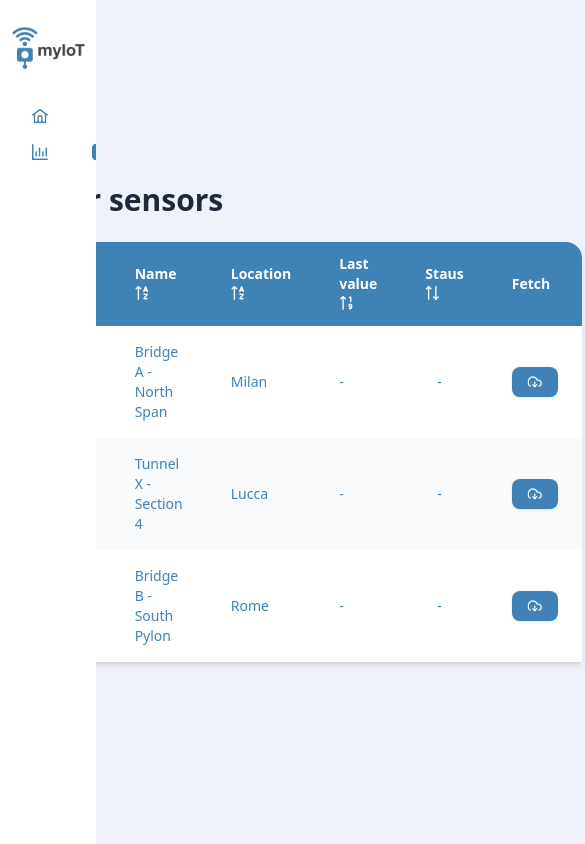
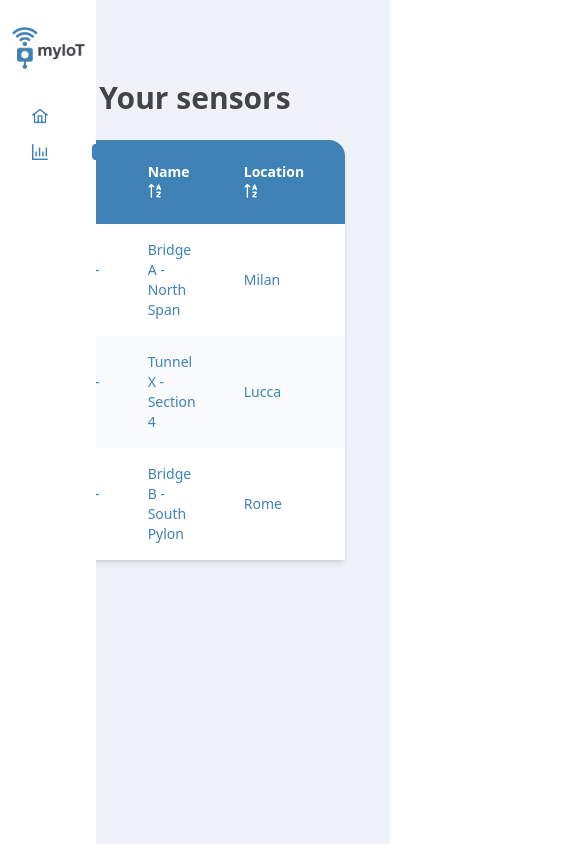
Before and after one commit to nmarmugi/myIoT-dashboard, a Vue app: page /sensorList in a window 390 px wide. Shown: the top 844 px of the page, 585 px wide, since content can reach past the window. Built offline with nearby package versions, Linux system fonts and the light colour scheme.

Commit message:
feat: fix responsive and css style

```diff
--- a/src/assets/main.css
+++ b/src/assets/main.css
@@ -1,11 +1,33 @@
 @import "tailwindcss";
-
-* {
-  box-sizing: border-box;
-}
 
 @theme {
   --color-background: #F0F2F9;
   --color-primaryText: #414548;
   --color-secondaryText: #3F82B6;
 }
+
+* {
+  box-sizing: border-box;
+  scrollbar-width: thin;
+  scrollbar-color: #3F82B6 #F0F2F9;
+}
+
+::-webkit-scrollbar {
+  width: 12px;
+  height: 12px;
+}
+
+::-webkit-scrollbar-track {
+  background: #F0F2F9;
+  border-radius: 10px;
+}
+
+::-webkit-scrollbar-thumb {
+  background-color: #F0F2F9;
+  border-radius: 10px;
+  border: 3px solid #F0F2F9;
+}
+
+::-webkit-scrollbar-thumb:hover {
+  background-color: #F0F2F9;
+}
--- a/src/components/Sidebar/Sidebar.vue
+++ b/src/components/Sidebar/Sidebar.vue
@@ -2,18 +2,20 @@
 import { ref } from 'vue'
 import { navLinks } from './utils/links'
 import NavLink from './components/NavLink.vue'
+import { useRoute } from 'vue-router'
 
 const isOpenSidebar = ref<boolean>(true)
+const route = useRoute()
 </script>
 
 <template>
-    <div :class="['absolute z-50', isOpenSidebar ? 'bg-white' : 'bg-background']">
-        <div :class="['flex flex-col gap-3 items-center bg-white w-24 transition-transform duration-300', isOpenSidebar ? 'translate-x-0 min-h-screen' : '-translate-x-24 h-10 w-10']">
+    <div v-if="navLinks.some(link => link.path === route.path)" :class="['fixed z-50 min-h-screen h-full', isOpenSidebar ? 'bg-white' : 'bg-background h-10 w-0']">
+        <div :class="['flex flex-col gap-3 items-center bg-white w-24 transition-transform duration-300', isOpenSidebar ? 'translate-x-0' : '-translate-x-24']">
             <div class="w-24 cursor-pointer" @click="isOpenSidebar = false">
                 <img src="/images/logo.png" alt="Logo" />
             </div>
             <div class="flex flex-col gap-5 w-full items-center">
-                <NavLink v-for="link in navLinks" :key="link.path" :path="link.path" :icon="link.icon" />
+                <NavLink @click="isOpenSidebar = false" v-for="link in navLinks" :key="link.path" :path="link.path" :icon="link.icon" />
             </div>
         </div>
         <div
--- a/src/views/Home/Home.vue
+++ b/src/views/Home/Home.vue
@@ -3,15 +3,15 @@
 </script>
 
 <template>
-    <div class="w-full min-h-dvh">
-        <div class="w-full pl-28 flex flex-col gap-5 mt-20">
+    <div class="w-full min-h-dvh px-3 md:pl-28">
+        <div class="w-full flex flex-col items-center md:items-start gap-5 mt-20">
             <div class="flex gap-2 items-center">
                 <h1 class="font-bold text-secondaryText text-3xl md:text-4xl lg:text-5xl">
                     IoT Dashboard
                 </h1>
                 <img class="w-5 md:w-6 lg:w-7" src="/images/logoSensor.png" alt="Logo" />
             </div>
-            <p class="text-primaryText max-w-2xl text-lg md:text-xl lg:text-2xl">
+            <p class="text-primaryText w-full text-center md:text-start md:max-w-2xl text-lg md:text-xl lg:text-2xl">
                 Welcome to the IoT sensor monitoring dashboard.
                 Here you can view real-time data collected from devices,
                 analyze key metrics, and maintain full control over the status of your system.
--- a/src/views/NotFound.vue
+++ b/src/views/NotFound.vue
@@ -4,9 +4,9 @@
 
 <template>
     <div class="w-full min-h-dvh flex flex-col justify-center items-center gap-2">
-        <h1 class="font-bold text-primaryText text-2xl">
+        <h3 class="font-bold text-primaryText text-2xl">
             404 Page not found!
-        </h1>
+        </h3>
         <router-link to="/" class="text-white cursor-pointer bg-secondaryText rounded-md px-3 py-1">
             Go Home
         </router-link>
--- a/src/views/SensorList/SensorList.vue
+++ b/src/views/SensorList/SensorList.vue
@@ -7,9 +7,9 @@ const measurementsStore = useMeasurementsStore();
 </script>
 
 <template>
-    <div class="w-full min-h-dvh flex justify-center items-center">
-        <div class="p-8">
-            <h1 class="text-3xl font-bold mb-6 text-gray-800">Your sensors</h1>
+    <div class="w-full min-h-dvh flex justify-center pt-20">
+        <div class="px-8 pb-8 md:pl-30">
+            <h2 class="text-center md:text-start text-3xl font-bold mb-6 text-primaryText">Your sensors</h2>
             <div class="flex flex-col gap-5">
                 <SensorsTable />
                 <SensorChart v-if="measurementsStore.measurements" />
--- a/src/views/SensorList/components/SensorChart.vue
+++ b/src/views/SensorList/components/SensorChart.vue
@@ -168,5 +168,8 @@ onUnmounted(() => {
 </script>
 
 <template>
+    <h3 class="font-semibold text-primaryText text-center md:text-start">
+        {{ measurementsStore.measurements?.id }}
+    </h3>
     <div ref="chartContainer" class="w-full h-96 overflow-x-auto bg-white shadow-md"></div>
 </template>
--- a/src/views/SensorList/components/SensorsTable.vue
+++ b/src/views/SensorList/components/SensorsTable.vue
@@ -62,7 +62,7 @@ function sortedByStatus(array: ISensor[], key: 'status') {
 </script>
 
 <template>
-    <div class="overflow-x-auto rounded-tl-2xl rounded-tr-2xl shadow-md">
+    <div class="overflow-x-scroll rounded-tl-2xl rounded-tr-2xl shadow-md max-w-[300px] md:max-w-none md:overflow-x-auto">
         <table>
             <thead>
                 <tr class="bg-secondaryText text-white">
```
